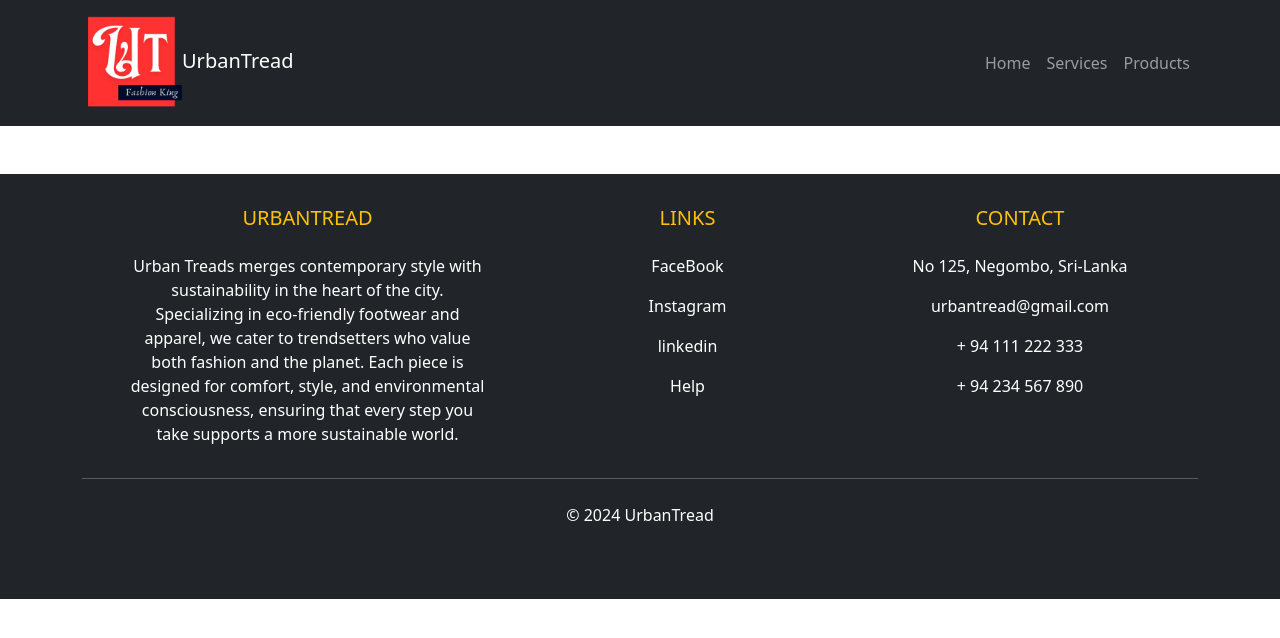
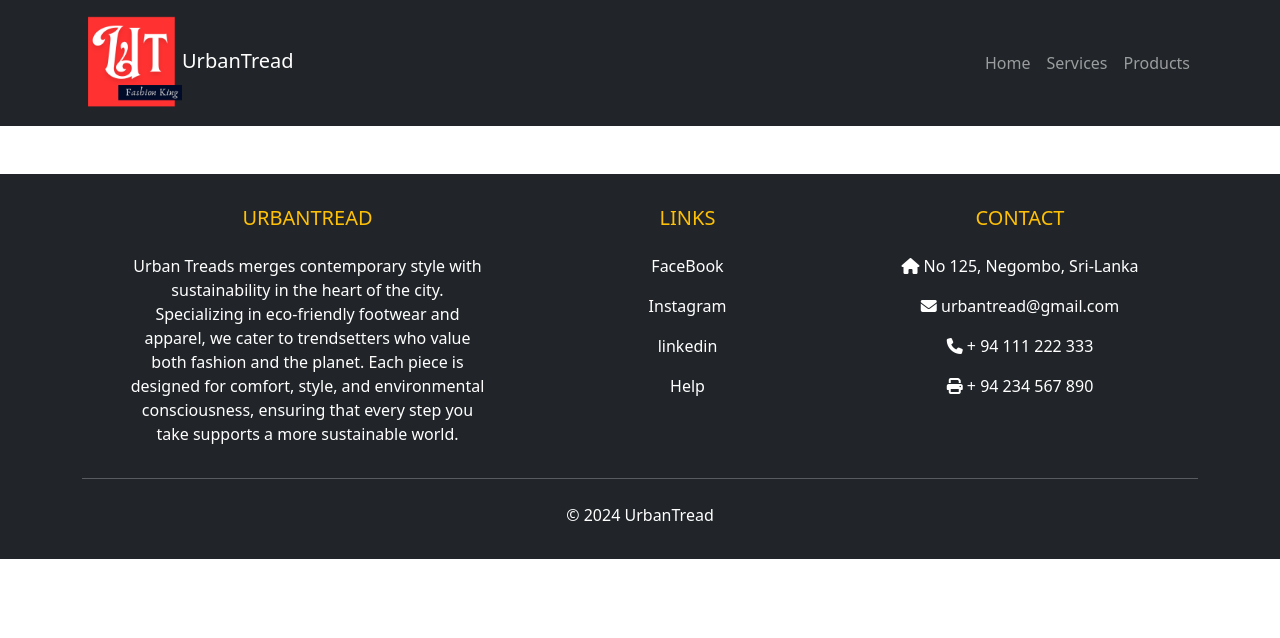
Before and after one commit to sachinthahasaranga/Company-Homepage, a React (Create React App) app: page /blogs in a window 1280 px wide. Shown: the top 638 px of the page. Built offline with nearby package versions, Linux system fonts and the light colour scheme.

Commit message:
bug fix v 1.7

```diff
--- a/package.json
+++ b/package.json
@@ -3,6 +3,7 @@
   "version": "0.1.0",
   "private": true,
   "dependencies": {
+    "@fortawesome/fontawesome-free": "^6.6.0",
     "@testing-library/jest-dom": "^5.17.0",
     "@testing-library/react": "^13.4.0",
     "@testing-library/user-event": "^13.5.0",
--- a/src/App.css
+++ b/src/App.css
@@ -170,3 +170,12 @@
     padding-right: 15px;
   }
 }
+
+.list-inline {
+  padding: 10;
+}
+
+.list-inline-item {
+  flex: 1;
+  text-align: center;
+}
--- a/src/components/Footer.jsx
+++ b/src/components/Footer.jsx
@@ -37,17 +37,6 @@ function Footer() {
                     <div className="col-md-12 col-lg-12">
                         <p>© 2024 UrbanTread</p>
                     </div>
-
-                    <div className="col-md-5 col-lg-4">
-                        <div className="text-center text-md-right">
-                            <ul className="list-unstyled list-inline">
-                                <li className="list-inline-item"><a href="#" className="btn-floating btn-sm text-white" style={{ fontSize: '23px' }}><i className="fab fa-facebook"></i></a></li>
-                                <li className="list-inline-item"><a href="#" className="btn-floating btn-sm text-white" style={{ fontSize: '23px' }}><i className="fab fa-twitter"></i></a></li>
-                                <li className="list-inline-item"><a href="#" className="btn-floating btn-sm text-white" style={{ fontSize: '23px' }}><i className="fab fa-google-plus"></i></a></li>
-                                <li className="list-inline-item"><a href="#" className="btn-floating btn-sm text-white" style={{ fontSize: '23px' }}><i className="fab fa-linkedin-in"></i></a></li>
-                            </ul>
-                        </div>
-                    </div>
                 </div>
             </div>
         </footer>
--- a/src/index.js
+++ b/src/index.js
@@ -4,6 +4,7 @@ import './index.css';
 import App from './App';
 import reportWebVitals from './reportWebVitals';
 import 'bootstrap/dist/css/bootstrap.min.css';
+import '@fortawesome/fontawesome-free/css/all.min.css';
 
 const root = ReactDOM.createRoot(document.getElementById('root'));
 root.render(
```
Also changed, not shown: 1 other file (tests, documents, lock files or other folders).
